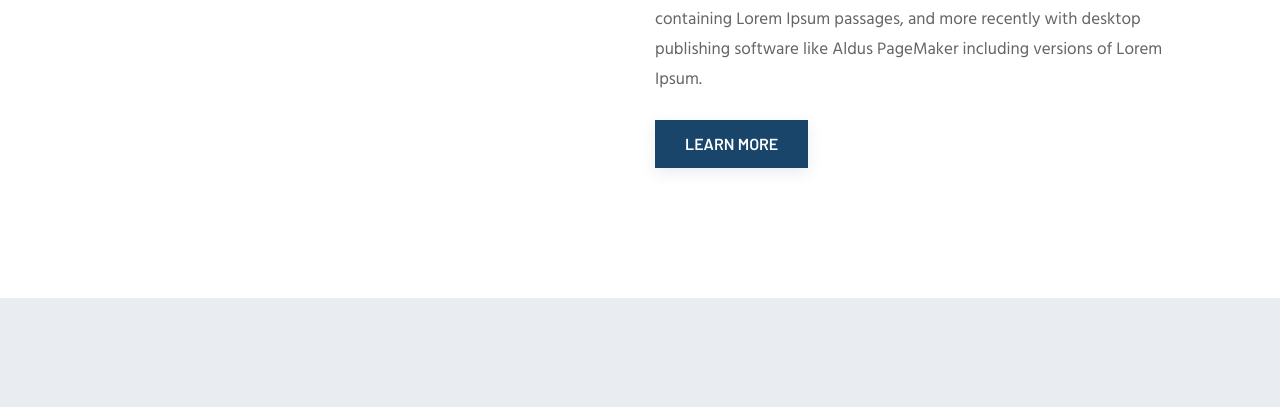
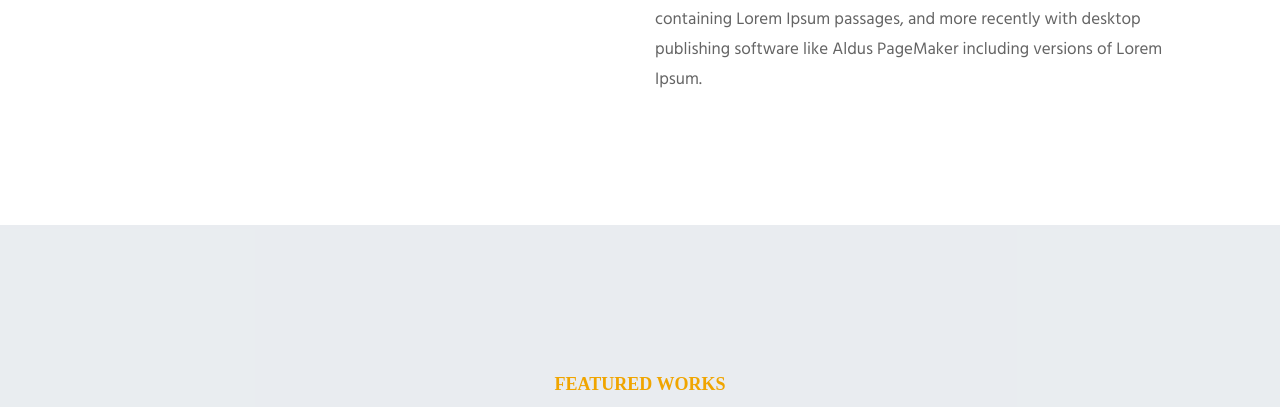
Before and after one commit to WindRmen05/r-five, a plain HTML site: page index.html in a window 1280 px wide. Shown: the part 1296-1703 px from the top of the page. Drawn offline with Linux system fonts and the light colour scheme; files whose address does not match are found by name; a web font is replaced by a local one.

Commit message:
Update index.html

```diff
--- a/index.html
+++ b/index.html
@@ -173,7 +173,6 @@
                         <h3 class="about-title mt-10">Reasons to choose</h3>
                         <p class="mt-25">Lorem Ipsum is simply dummy text of the printing and typesetting industry. Lorem Ipsum has been the industry's standard dummy text ever since the 1500s, when an unknown printer took a galley of type and scrambled it to make a type specimen book. It has survived not only five centuries, but also the leap into electronic typesetting, remaining essentially unchanged. It was popularised in the 1960s with the release of Letraset sheets containing Lorem Ipsum passages
                             <br> <br>It was popularised in the 1960s with the release of Letraset sheets containing Lorem Ipsum passages, and more recently with desktop publishing software like Aldus PageMaker including versions of Lorem Ipsum.</p>
-                        <a class="main-btn mt-25" href="#">learn more</a>
                     </div> <!-- about content -->
                 </div>
             </div> <!-- row -->
```
